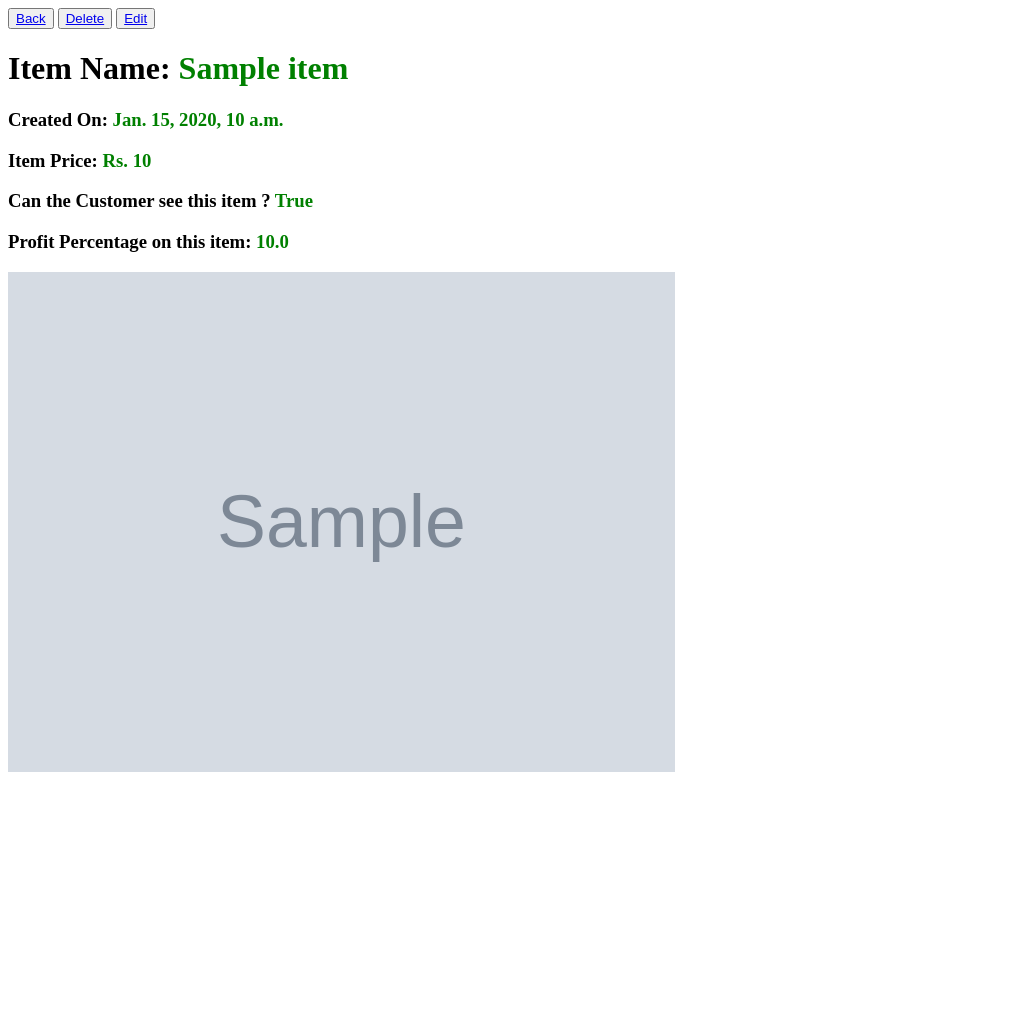
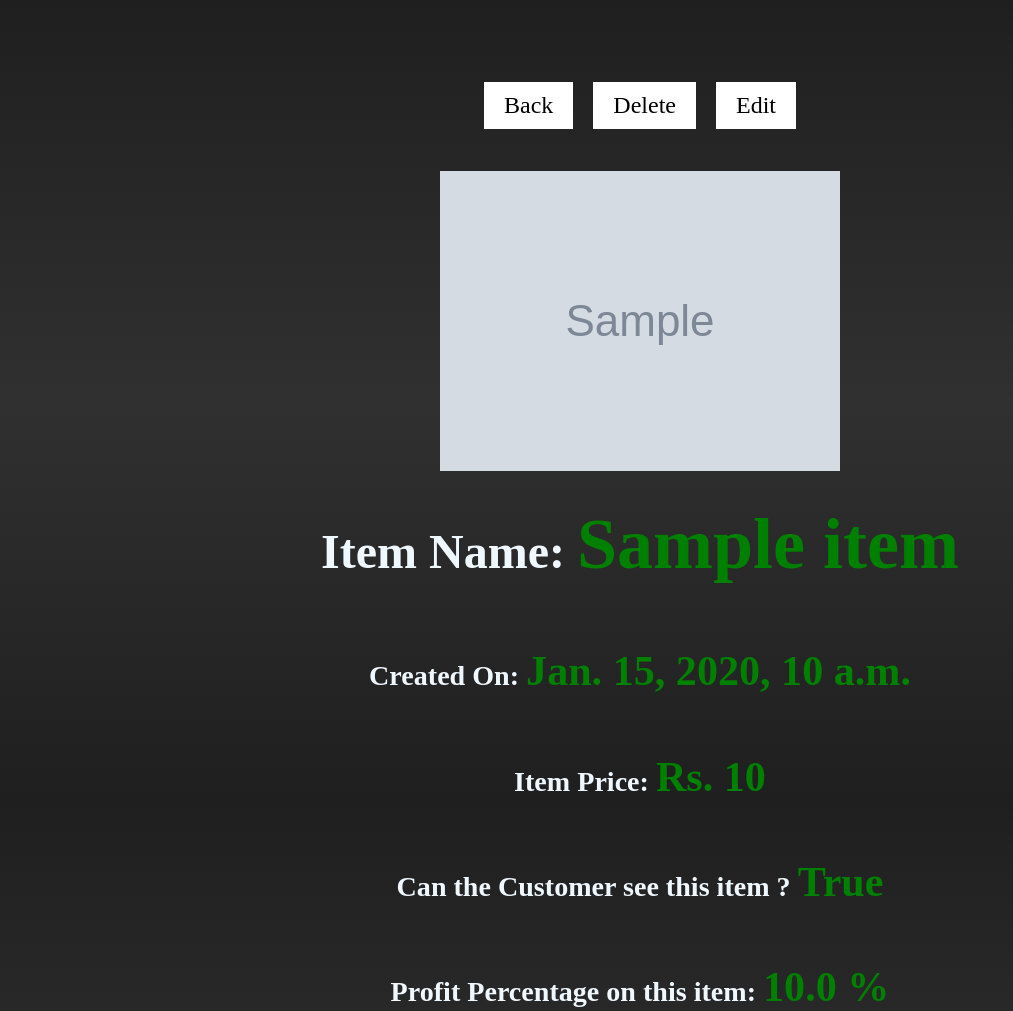
Before and after one commit to LeonEstrak/ecommerceDjango, a Django app: template merchant/templates/merchant/itemDetails.html in a window 1280 px wide. Shown: the whole page, without its empty margins (0-1013 px from the left). Before the commit the page ends 772 px from the top, so only its background shows below. Run offline with Django 3.2, Linux system fonts and the light colour scheme; the template is opened without the code that fills it: values that come from a table or form of the project are taken from there, others are empty; tables that the repository leaves empty hold one stand-in row (values such as "Sample post"); grey boxes marked "Sample" are stand-in pictures.

Commit message:
Minor changes Added stylesheet

```diff
--- a/ecommerceDjango/settings.py
+++ b/ecommerceDjango/settings.py
@@ -78,9 +78,9 @@
 DATABASES = {
     "default": {
         "ENGINE": "django.db.backends.postgresql_psycopg2",
-        "NAME": "db_psql",
-        "USER": "djangouser",
-        "PASSWORD": "password",
+        "NAME": "django_db",
+        "USER": "django_user",
+        "PASSWORD": "django_password",
         "HOST": "localhost",
         "PORT": "",
     }
--- a/ecommerceDjango/urls.py
+++ b/ecommerceDjango/urls.py
@@ -21,7 +21,7 @@
 
 urlpatterns = [
     path("admin/", admin.site.urls),
-    path("merchant/", include("merchant.urls")),
+    path("", include("merchant.urls")),
 ]
 if settings.DEBUG:
-    urlpatterns += static(settings.MEDIA_URL, document_root=settings.MEDIA_ROOT)
+    urlpatterns += static(settings.MEDIA_URL, document_root=settings.MEDIA_ROOT)+static(settings.STATIC_URL, document_root=settings.STATIC_ROOT)
--- /dev/null
+++ b/merchant/static/styles.css
@@ -0,0 +1,59 @@
+html{
+    box-sizing: border-box;
+    height: 100%;
+    background: linear-gradient(to bottom, #1f1f1f,#303030,#1f1f1f );
+    display: flex;
+    justify-content: center;
+}
+body{
+    padding: 2rem;
+    color:aliceblue;
+    display: flex;
+    flex-direction: column;
+    align-items: center;
+    font-size: 150%;
+}
+
+a:link, a:visited{
+background-color: #ffffff;
+color: black;
+
+padding: 10px 20px;
+margin: 10px;
+text-align: center;
+text-decoration: none;
+display: inline-block;
+}
+
+input{
+background-color: #ffffff;
+color: black;
+font-size: 90%;
+padding: 10px 20px;
+border: none;
+}
+
+input[type=submit]{
+cursor: pointer;
+}
+
+input[type=file]{
+    background: none;
+    color: #ffffff;
+}
+
+.container{
+    background: #ffffff;
+    display: flex;
+    flex-direction: column;
+    padding: 0.5rem;
+    margin:2rem;
+}
+
+img{
+    height: 200px;
+}
+
+h2{
+    text-align: center;
+}
--- a/merchant/templates/merchant/addItem.html
+++ b/merchant/templates/merchant/addItem.html
@@ -5,13 +5,15 @@
     <meta http-equiv="X-UA-Compatible" content="IE=edge">
     <meta name="viewport" content="width=device-width, initial-scale=1.0">
     <title>Add Item</title>
+    {% load static %}
+    <link rel="stylesheet" href="{% static 'styles.css'%}">
 </head>
 <body>
     <form method="post" action="" enctype="multipart/form-data">
         {% csrf_token %}
         {{form.as_p}}
-        <input type="submit"/>
-        <button><a href="{% url 'merchant:index'%}">Back</a></button>
+        <input type="submit" class="submit"/>
+        <a href="{% url 'merchant:index'%}">Back</a>
     </form>
 </body>
 </html>
--- a/merchant/templates/merchant/deleteItem.html
+++ b/merchant/templates/merchant/deleteItem.html
@@ -1,3 +1,6 @@
+
+{% load static %}
+<link rel="stylesheet" href="{% static 'styles.css'%}">
 <form method="post">{% csrf_token %}
     <h2>Are you sure you want to delete "{{ object }}"?</h2>
     <input type="submit" value="Confirm">
--- a/merchant/templates/merchant/itemDetails.html
+++ b/merchant/templates/merchant/itemDetails.html
@@ -5,18 +5,23 @@
     <meta http-equiv="X-UA-Compatible" content="IE=edge">
     <meta name="viewport" content="width=device-width, initial-scale=1.0">
     <title>Item Details</title>
+    {% load static %}
+    <link rel="stylesheet" href="{% static 'styles.css'%}">
 </head>
 <body>
-    <button><a href="{% url 'merchant:index'%}">Back</a></button>
-    <button><a href="{% url 'merchant:delete' item.id%}">Delete</a></button>
-    <button><a href="{% url 'merchant:update' item.id%}">Edit</a></button>
+    <div style="display: flex; justify-content: space-between; margin:2rem">
+        <a href="{% url 'merchant:index'%}">Back</a>
+        <a href="{% url 'merchant:delete' item.id%}">Delete</a>
+        <a href="{% url 'merchant:update' item.id%}">Edit</a>
+    </div>
 
-    <h1>Item Name: <span style="color:green">{{item.item_name}}</span></h1>
-    <h3>Created On: <span style="color:green">{{item.entry_dateTime}}</span></h3>
-    <h3>Item Price: <span style="color:green">Rs. {{item.item_price}}</span></h3>
-    <h3>Can the Customer see this item ? <span style="color:green">{{item.item_can_be_seen}}</span></h3>
-    <h3>Profit Percentage on this item: <span style="color:green">{{item.item_profit_percentage}}</span></h3>
-    <img src="{{item.item_image.url}}" alt="" style="height: 500px; float: left; ">
+    <img src="{{item.item_image.url}}" alt="" style="height: 500px ">
+    <h1>Item Name: <span style="color:green; font-size: 150%;">{{item.item_name}}</span></h1>
+    <h3>Created On: <span style="color:green; font-size: 150%;">{{item.entry_dateTime}}</span></h3>
+    <h3>Item Price: <span style="color:green; font-size: 150%;">Rs. {{item.item_price}}</span></h3>
+    <h3>Can the Customer see this item ? <span style="color:green; font-size: 150%;">{{item.item_can_be_seen}}</span></h3>
+    <h3>Profit Percentage on this item: <span style="color:green; font-size: 150%;">{{item.item_profit_percentage}} %</span></h3>
+
 </body>
 
 </html>
```
Also changed, not shown: merchant/templates/merchant/index.html (+10 -6 lines).
